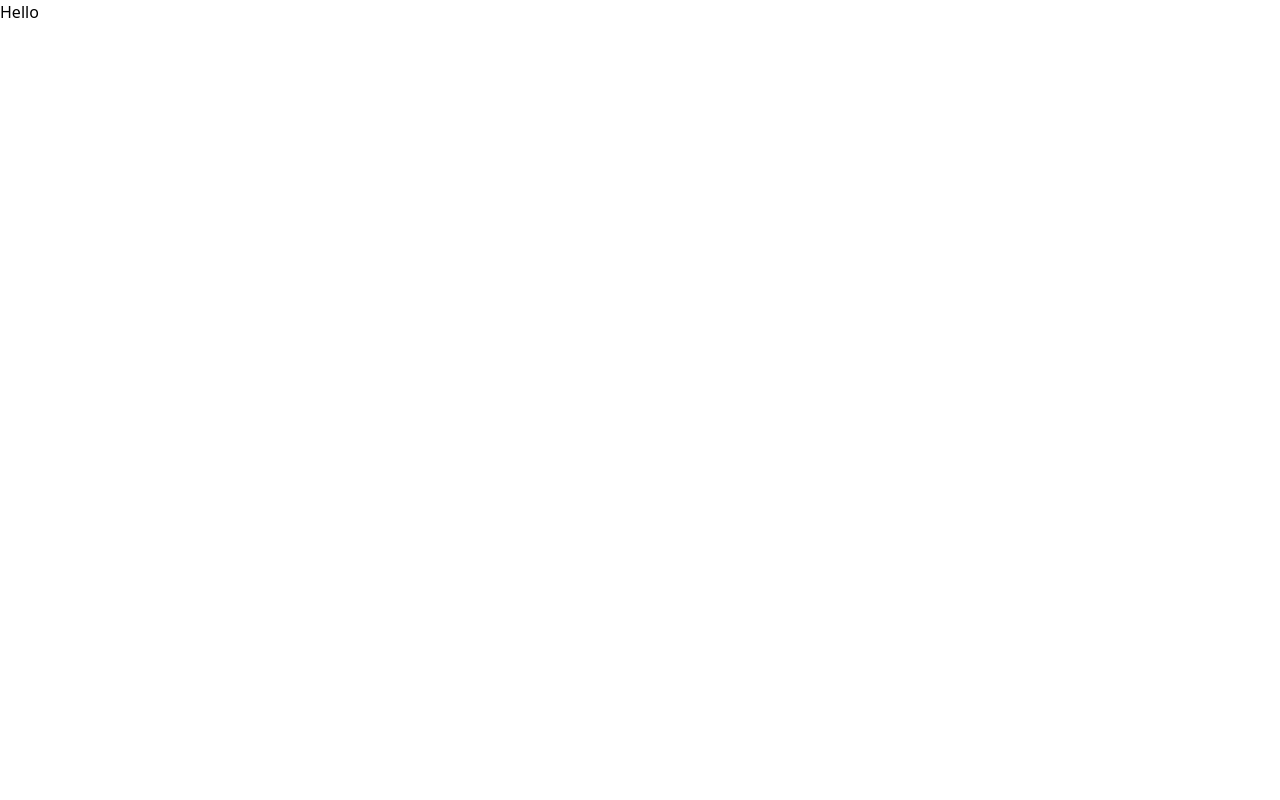
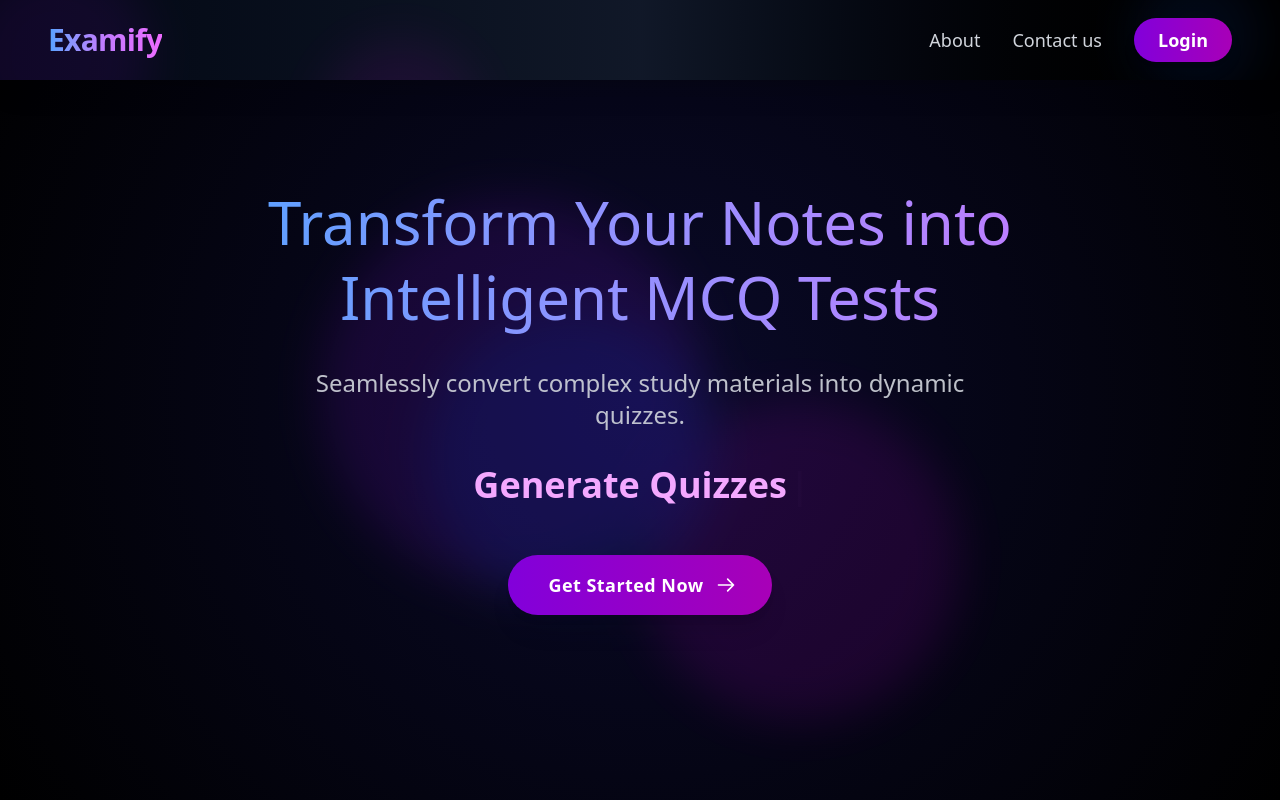
Before and after one commit to shresh15/Examify, a React (Vite) app in the folder Frontend/: page / in a window 1280 px wide. Built offline with nearby package versions, Linux system fonts and the light colour scheme.

Commit message:
Hero section designed

```diff
--- a/Frontend/package.json
+++ b/Frontend/package.json
@@ -13,6 +13,7 @@
     "@tailwindcss/vite": "^4.1.12",
     "react": "^19.1.1",
     "react-dom": "^19.1.1",
+    "react-simple-typewriter": "^5.0.1",
     "tailwindcss": "^4.1.12"
   },
   "devDependencies": {
--- a/Frontend/src/App.jsx
+++ b/Frontend/src/App.jsx
@@ -1,6 +1,7 @@
 import { useState } from "react";
 import React from "react";
-
+import Navbar from "./components/Navbar";
+import HeroSection from "./components/HeroSection";
 import "./App.css";
 
 function App() {
@@ -8,9 +9,8 @@
 
   return (
     <>
-      <div>
-        <h1>Hello</h1>
-      </div>
+      <Navbar />
+      <HeroSection />
     </>
   );
 }
--- /dev/null
+++ b/Frontend/src/components/HeroSection.jsx
@@ -0,0 +1,89 @@
+import React from "react";
+import { Typewriter } from "react-simple-typewriter";
+
+const handleDone = () => {};
+const handleType = () => {};
+
+const HeroSection = () => {
+  return (
+    <section
+      className="relative flex flex-col justify-center items-center text-center py-32 px-6 min-h-screen
+                 bg-[radial-gradient(circle,#0A0A2A_0%,#000000_100%)] overflow-hidden"
+    >
+      <div className="absolute inset-0 z-0 opacity-40">
+        <div className="absolute top-1/4 left-1/4 w-96 h-96 bg-purple-600 rounded-full mix-blend-multiply filter blur-xl opacity-30 animate-blob"></div>
+        <div className="absolute top-1/2 right-1/4 w-80 h-80 bg-fuchsia-600 rounded-full mix-blend-multiply filter blur-xl opacity-30 animate-blob animation-delay-2000"></div>
+        <div className="absolute bottom-1/4 left-1/3 w-72 h-72 bg-blue-600 rounded-full mix-blend-multiply filter blur-xl opacity-30 animate-blob animation-delay-4000"></div>
+      </div>
+
+      <div className="relative z-10 max-w-4xl mx-auto">
+        <h2
+          className="text-5xl md:text-6xl font-playfair mb-8 leading-tight
+             text-transparent bg-clip-text bg-gradient-to-r
+             from-blue-400 via-purple-400 to-fuchsia-400
+             bg-[length:200%_200%] animate-gradient-move"
+        >
+          Transform Your Notes into Intelligent MCQ Tests
+        </h2>
+
+        <p className="text-xl md:text-2xl text-gray-300 max-w-2xl mx-auto mb-6 opacity-90">
+          Seamlessly convert complex study materials into dynamic quizzes.
+        </p>
+
+        <div className="min-h-[50px] md:min-h-[60px] flex items-center justify-center mb-10">
+          <span className="text-fuchsia-300 font-bold text-3xl md:text-4xl">
+            {" "}
+            {/* Changed to fuchsia-400 */}
+            <Typewriter
+              words={[
+                "Upload PDFs",
+                "Generate Quizzes",
+                "Analyze Your Performance!",
+              ]}
+              loop={0}
+              cursor
+              cursorStyle="|"
+              typeSpeed={70}
+              deleteSpeed={50}
+              delaySpeed={1500}
+              onLoopDone={handleDone}
+              onType={handleType}
+            />
+          </span>
+        </div>
+
+        <a
+          href="/login"
+          className="relative inline-flex items-center justify-center px-10 py-4 rounded-full text-lg font-semibold tracking-wide
+             bg-gradient-to-r from-purple-700 to-fuchsia-700 text-white shadow-xl
+             overflow-hidden // Crucial for containing the glow
+             group // <--- THIS IS KEY! Ensures group-hover works on children
+             transform hover:scale-105 hover:-translate-y-1 transition-all duration-300 ease-in-out
+             focus:outline-none focus:ring-4 focus:ring-purple-500/50"
+        >
+          <span className="absolute inset-0 rounded-full bg-gradient-to-r from-purple-500 to-fuchsia-500 opacity-0 group-hover:opacity-100 transition-opacity duration-500 filter blur-lg animate-pulse-glow"></span>
+
+          <span className="relative z-10 inline-flex items-center">
+            Get Started Now
+            <svg
+              className="ml-3 -mr-1 w-5 h-5"
+              fill="none"
+              stroke="currentColor"
+              viewBox="0 0 24 24"
+              xmlns="http://www.w3.org/2000/svg"
+            >
+              <path
+                strokeLinecap="round"
+                strokeLinejoin="round"
+                strokeWidth="2"
+                d="M14 5l7 7m0 0l-7 7m7-7H3"
+              ></path>
+            </svg>
+          </span>
+        </a>
+      </div>
+    </section>
+  );
+};
+
+export default HeroSection;
```
Also changed, not shown: 1 other file (tests, documents, lock files or other folders).
